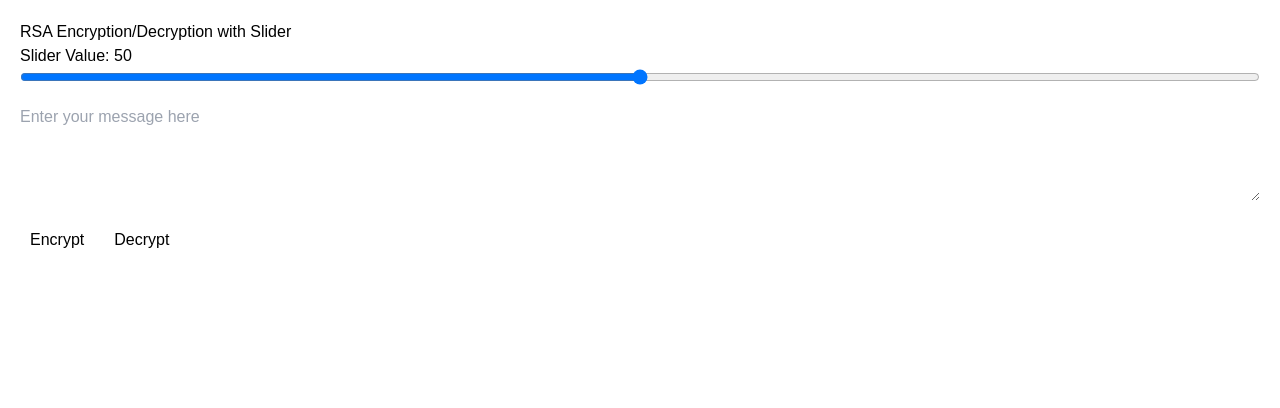
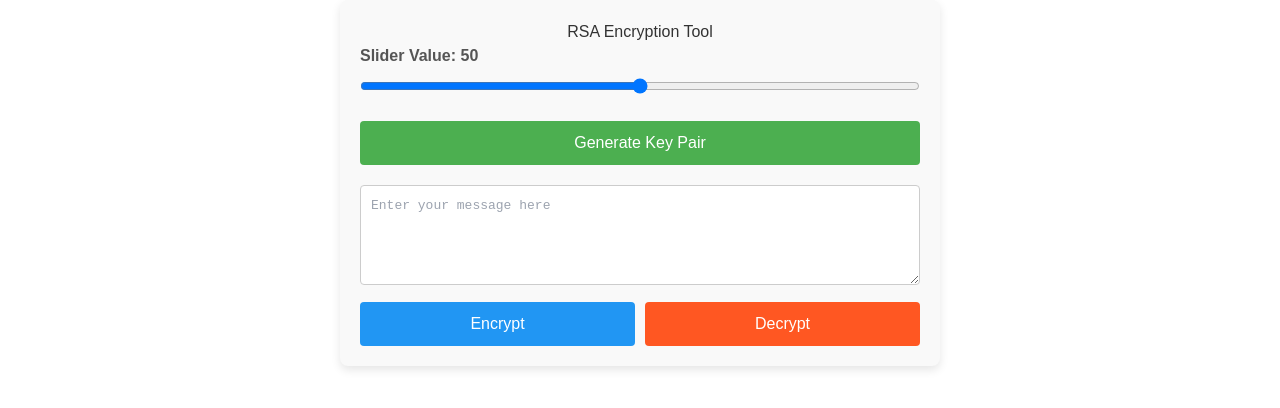
Before and after one commit to erdo99/Encryption-Application, a Next.js app: page /rsa in a window 1280 px wide. Shown: the top 408 px of the page. Built offline with nearby package versions, Linux system fonts and the light colour scheme.

Commit message:
aes sayfa arayüzü güzelleştirildi,rsa sayfa hataları düzeltildi baştan yapıldı.

```diff
--- a/app/api/encrypt/route.js
+++ b/app/api/encrypt/route.js
@@ -1,5 +1,7 @@
 import { NextResponse } from "next/server";
 import { encryptMessage, decryptMessage, generateRandomKey } from "@/lib/crypto.js";
+import CryptoJS from "crypto-js";
+import crypto from "node:crypto";
 
 export async function POST(request) {
   const { type, message, key, method } = await request.json();
@@ -18,7 +20,8 @@ export async function POST(request) {
 
     if (method === "RSA") {
       if (!key) {
-        return NextResponse.json({ error: "RSA şifreleme için bir public key gerekli!" }, { status: 400 });
+        //return NextResponse.json({ error: "RSA şifreleme için bir public key gerekli!" }, { status: 400 });
+        key = CryptoJS.lib.WordArray.random(16).toString(CryptoJS.enc.Hex);
       }
       encrypted = encryptMessage(message, key, "RSA");
     } else {
--- a/app/rsa/page.tsx
+++ b/app/rsa/page.tsx
@@ -1,101 +1,229 @@
 'use client';
 
 import { useState } from 'react';
+import { JSEncrypt } from 'jsencrypt';
 
 export default function RSAEncryptionPage() {
   const [inputText, setInputText] = useState('');
   const [encryptedText, setEncryptedText] = useState('');
   const [decryptedText, setDecryptedText] = useState('');
   const [error, setError] = useState('');
-  const [slideValue, setSlideValue] = useState(50); // Slide için başlangıç değeri
+  const [slideValue, setSlideValue] = useState(50);
 
-  const handleEncrypt = async () => {
+  const [keyPair, setKeyPair] = useState({
+    publicKey: '',
+    privateKey: '',
+  });
+
+  const generateKeys = () => {
+    const jsEncrypt = new JSEncrypt({ default_key_size: '1024' });
+    const publicKey = jsEncrypt.getPublicKey();
+    const privateKey = jsEncrypt.getPrivateKey();
+    setKeyPair({ publicKey, privateKey });
+    setError('');
+  };
+
+  const handleEncrypt = () => {
     try {
-      const response = await fetch('/api/rsa', {
-        method: 'POST',
-        headers: { 'Content-Type': 'application/json' },
-        body: JSON.stringify({ action: 'encrypt', text: inputText }),
-      });
-
-      const data = await response.json();
-      if (response.ok) {
-        setEncryptedText(data.result);
+      if (!keyPair.publicKey) {
+        setError('Public key is not generated.');
+        return;
+      }
+      const jsEncrypt = new JSEncrypt();
+      jsEncrypt.setPublicKey(keyPair.publicKey);
+      const encrypted = jsEncrypt.encrypt(inputText);
+      if (!encrypted) {
+        setError('Encryption failed.');
+      } else {
+        setEncryptedText(encrypted);
         setError('');
-      } else {
-        setError(data.error || 'An error occurred.');
       }
     } catch (err) {
-      setError('Failed to encrypt the text.');
+      setError('Encryption failed.');
     }
   };
 
-  const handleDecrypt = async () => {
+  const handleDecrypt = () => {
     try {
-      const response = await fetch('/api/rsa', {
-        method: 'POST',
-        headers: { 'Content-Type': 'application/json' },
-        body: JSON.stringify({ action: 'decrypt', text: encryptedText }),
-      });
-
-      const data = await response.json();
-      if (response.ok) {
-        setDecryptedText(data.result);
+      if (!keyPair.privateKey) {
+        setError('Private key is not generated.');
+        return;
+      }
+      const jsEncrypt = new JSEncrypt();
+      jsEncrypt.setPrivateKey(keyPair.privateKey);
+      const decrypted = jsEncrypt.decrypt(encryptedText);
+      if (!decrypted) {
+        setError('Decryption failed.');
+      } else {
+        setDecryptedText(decrypted);
         setError('');
-      } else {
-        setError(data.error || 'An error occurred.');
       }
     } catch (err) {
-      setError('Failed to decrypt the text.');
+      setError('Decryption failed.');
     }
   };
 
   return (
-    <div style={{ padding: '20px' }}>
-      <h1>RSA Encryption/Decryption with Slider</h1>
+    <div
+      style={{
+        padding: '20px',
+        fontFamily: 'Arial, sans-serif',
+        backgroundColor: '#f9f9f9',
+        borderRadius: '8px',
+        boxShadow: '0 4px 10px rgba(0, 0, 0, 0.1)',
+        maxWidth: '600px',
+        margin: 'auto',
+      }}
+    >
+      <h1 style={{ textAlign: 'center', color: '#333' }}>RSA Encryption Tool</h1>
 
-      <div>
-        <label>Slider Value: {slideValue}</label>
+      <div style={{ marginBottom: '20px' }}>
+        <label style={{ fontWeight: 'bold', color: '#555' }}>
+          Slider Value: {slideValue}
+        </label>
         <input
           type="range"
           min="0"
           max="100"
           value={slideValue}
           onChange={(e) => setSlideValue(Number(e.target.value))}
-          style={{ width: '100%', marginBottom: '20px' }}
+          style={{
+            width: '100%',
+            marginTop: '10px',
+          }}
         />
       </div>
+
+      <button
+        onClick={generateKeys}
+        style={{
+          padding: '10px 20px',
+          marginBottom: '20px',
+          backgroundColor: '#4CAF50',
+          color: 'white',
+          border: 'none',
+          borderRadius: '4px',
+          cursor: 'pointer',
+          width: '100%',
+        }}
+      >
+        Generate Key Pair
+      </button>
+
+      {keyPair.publicKey && (
+        <div>
+          <h3 style={{ color: '#333' }}>Public Key</h3>
+          <textarea
+            readOnly
+            value={keyPair.publicKey}
+            rows={4}
+            style={{
+              width: '100%',
+              marginBottom: '10px',
+              borderRadius: '4px',
+              padding: '10px',
+              border: '1px solid #ccc',
+              fontFamily: 'monospace',
+            }}
+          />
+        </div>
+      )}
+      {keyPair.privateKey && (
+        <div>
+          <h3 style={{ color: '#333' }}>Private Key</h3>
+          <textarea
+            readOnly
+            value={keyPair.privateKey}
+            rows={4}
+            style={{
+              width: '100%',
+              marginBottom: '10px',
+              borderRadius: '4px',
+              padding: '10px',
+              border: '1px solid #ccc',
+              fontFamily: 'monospace',
+            }}
+          />
+        </div>
+      )}
 
       <textarea
         placeholder="Enter your message here"
         value={inputText}
         onChange={(e) => setInputText(e.target.value)}
         rows={4}
-        style={{ width: '100%', marginBottom: '10px' }}
+        style={{
+          width: '100%',
+          marginBottom: '10px',
+          borderRadius: '4px',
+          padding: '10px',
+          border: '1px solid #ccc',
+          fontFamily: 'monospace',
+        }}
       />
       <div style={{ display: 'flex', gap: '10px' }}>
-        <button onClick={handleEncrypt} style={{ padding: '10px' }}>Encrypt</button>
-        <button onClick={handleDecrypt} style={{ padding: '10px' }}>Decrypt</button>
+        <button
+          onClick={handleEncrypt}
+          style={{
+            flex: 1,
+            padding: '10px',
+            backgroundColor: '#2196F3',
+            color: 'white',
+            border: 'none',
+            borderRadius: '4px',
+            cursor: 'pointer',
+          }}
+        >
+          Encrypt
+        </button>
+        <button
+          onClick={handleDecrypt}
+          style={{
+            flex: 1,
+            padding: '10px',
+            backgroundColor: '#FF5722',
+            color: 'white',
+            border: 'none',
+            borderRadius: '4px',
+            cursor: 'pointer',
+          }}
+        >
+          Decrypt
+        </button>
       </div>
-      {error && <p style={{ color: 'red' }}>{error}</p>}
+      {error && <p style={{ color: 'red', marginTop: '10px' }}>{error}</p>}
       {encryptedText && (
         <div>
-          <h3>Encrypted Message</h3>
+          <h3 style={{ color: '#333', marginTop: '20px' }}>Encrypted Message</h3>
           <textarea
             readOnly
             value={encryptedText}
             rows={4}
-            style={{ width: '100%', marginBottom: '10px' }}
+            style={{
+              width: '100%',
+              marginBottom: '10px',
+              borderRadius: '4px',
+              padding: '10px',
+              border: '1px solid #ccc',
+              fontFamily: 'monospace',
+            }}
           />
         </div>
       )}
       {decryptedText && (
         <div>
-          <h3>Decrypted Message</h3>
+          <h3 style={{ color: '#333', marginTop: '20px' }}>Decrypted Message</h3>
           <textarea
             readOnly
             value={decryptedText}
             rows={4}
-            style={{ width: '100%' }}
+            style={{
+              width: '100%',
+              borderRadius: '4px',
+              padding: '10px',
+              border: '1px solid #ccc',
+              fontFamily: 'monospace',
+            }}
           />
         </div>
       )}
--- a/package.json
+++ b/package.json
@@ -12,6 +12,7 @@
     "@types/node": "^18.0.0",
     "@types/react": "^18.0.0",
     "crypto-js": "^4.2.0",
+    "jsencrypt": "^3.3.2",
     "next": "15.1.0",
     "node-rsa": "^1.1.1",
     "react": "^19.0.0",
```
Also changed, not shown: app/aes-128/page.jsx (+63 -27 lines), 1 other file (tests, documents, lock files or other folders).
